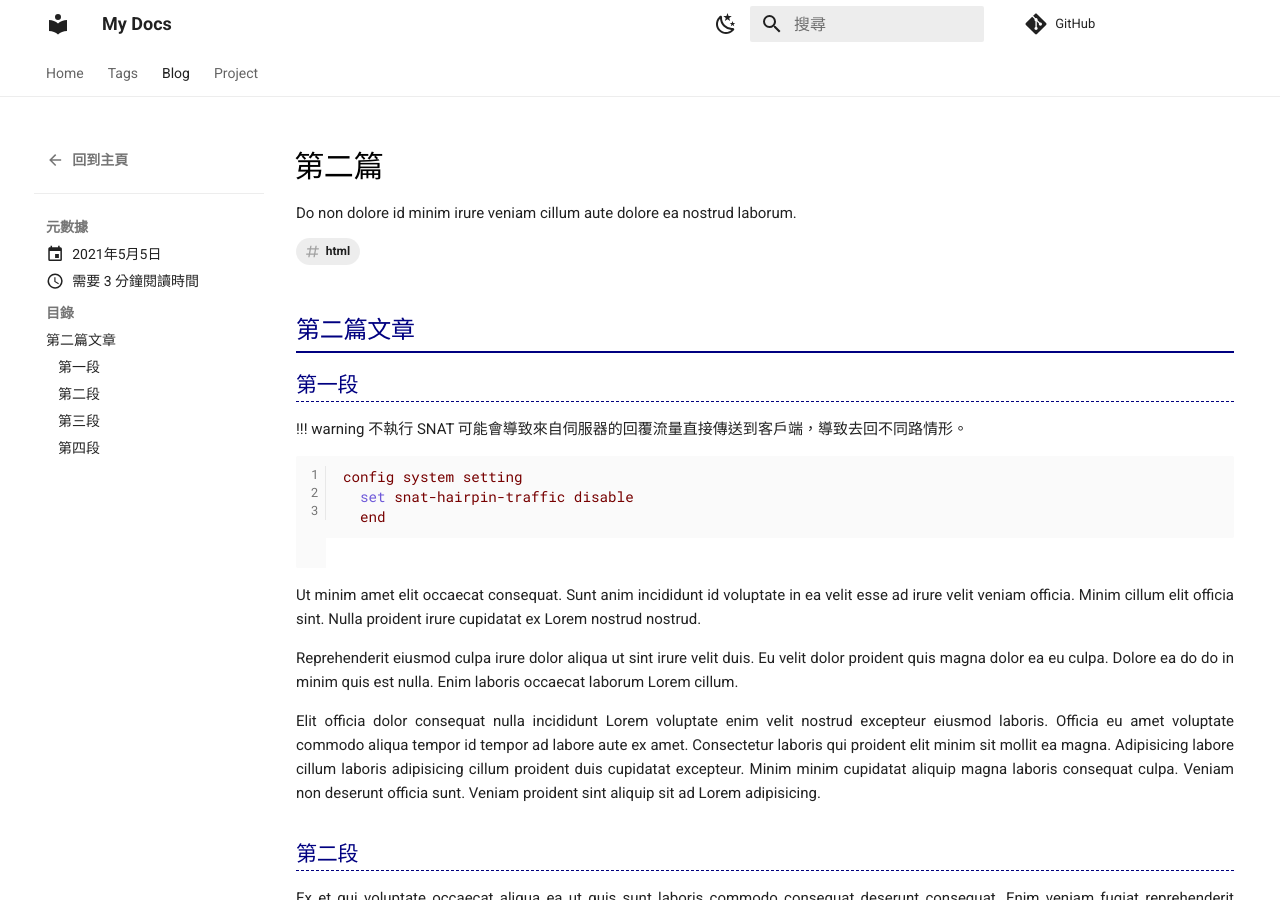
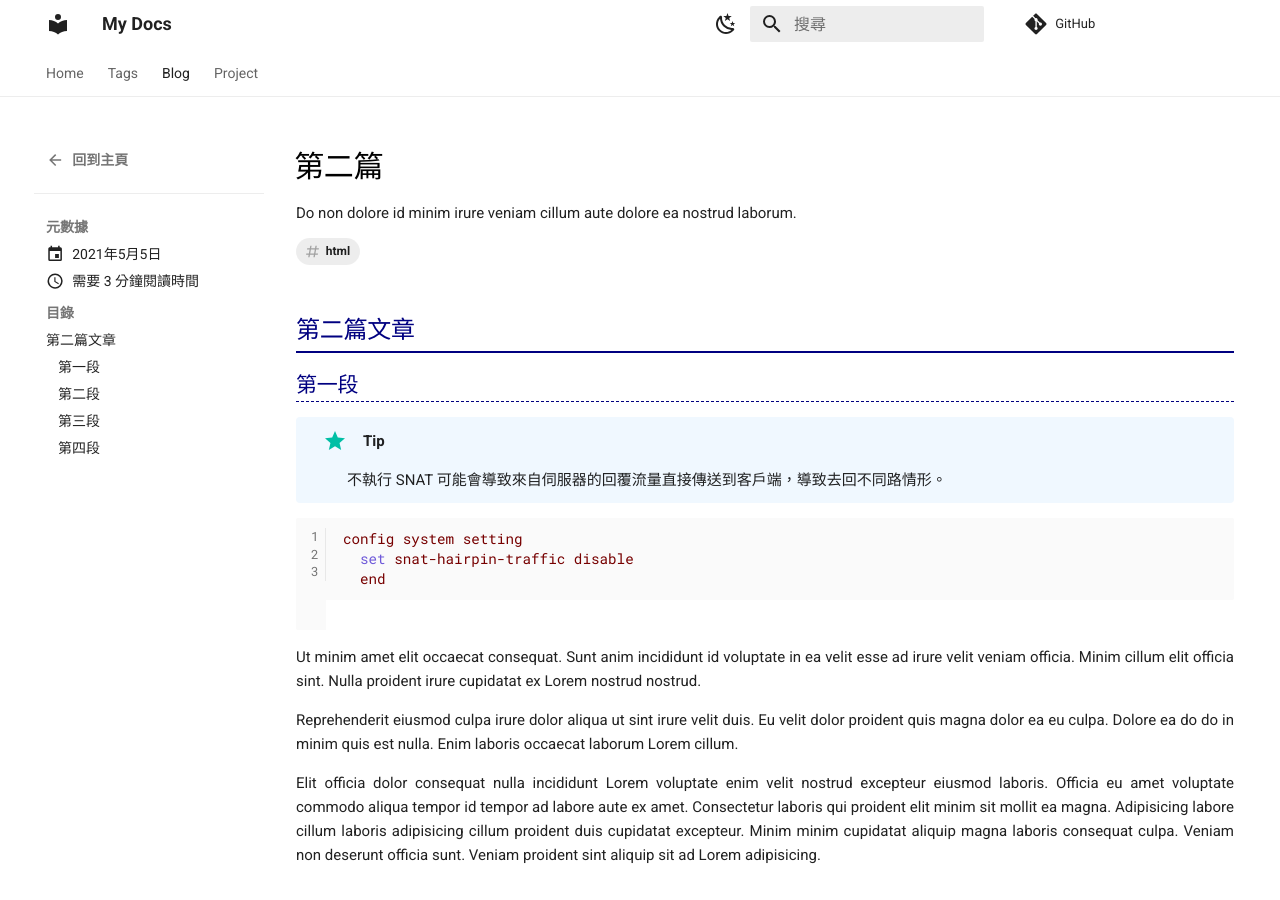
Before and after one commit to wilder640/notebook, an MkDocs documentation site: the page built from docs/blog/posts/second-post/second-post.md, in a window 1280 px wide and 900 px high. Built offline with MkDocs 1.6.1 and Material for MkDocs 9.7.7, drawn with Linux system fonts in a browser that asks for light colours; comment, search, counter and statistics services are not loaded.

Commit message:
新增admonition功能

````diff
--- a/docs/blog/posts/second-post/second-post.md
+++ b/docs/blog/posts/second-post/second-post.md
@@ -11,7 +11,7 @@ tags:
 
 ### 第一段
 
-!!! warning
+!!! tip
     不執行 SNAT 可能會導致來自伺服器的回覆流量直接傳送到客戶端，導致去回不同路情形。
 
 ```shell linenums="1"
--- a/mkdocs.yml
+++ b/mkdocs.yml
@@ -73,6 +73,7 @@ plugins:
 markdown_extensions:
   - attr_list # 允許增加mardown語法的HTML屬性或css class功能
   - md_in_html # 啟用在markdown內使用html語法功能
+  - admonition # 啟用告警框功能
   - customblocks # # 可以使用:::來建立<div>標籤
   - pymdownx.superfences
   - pymdownx.details
````
